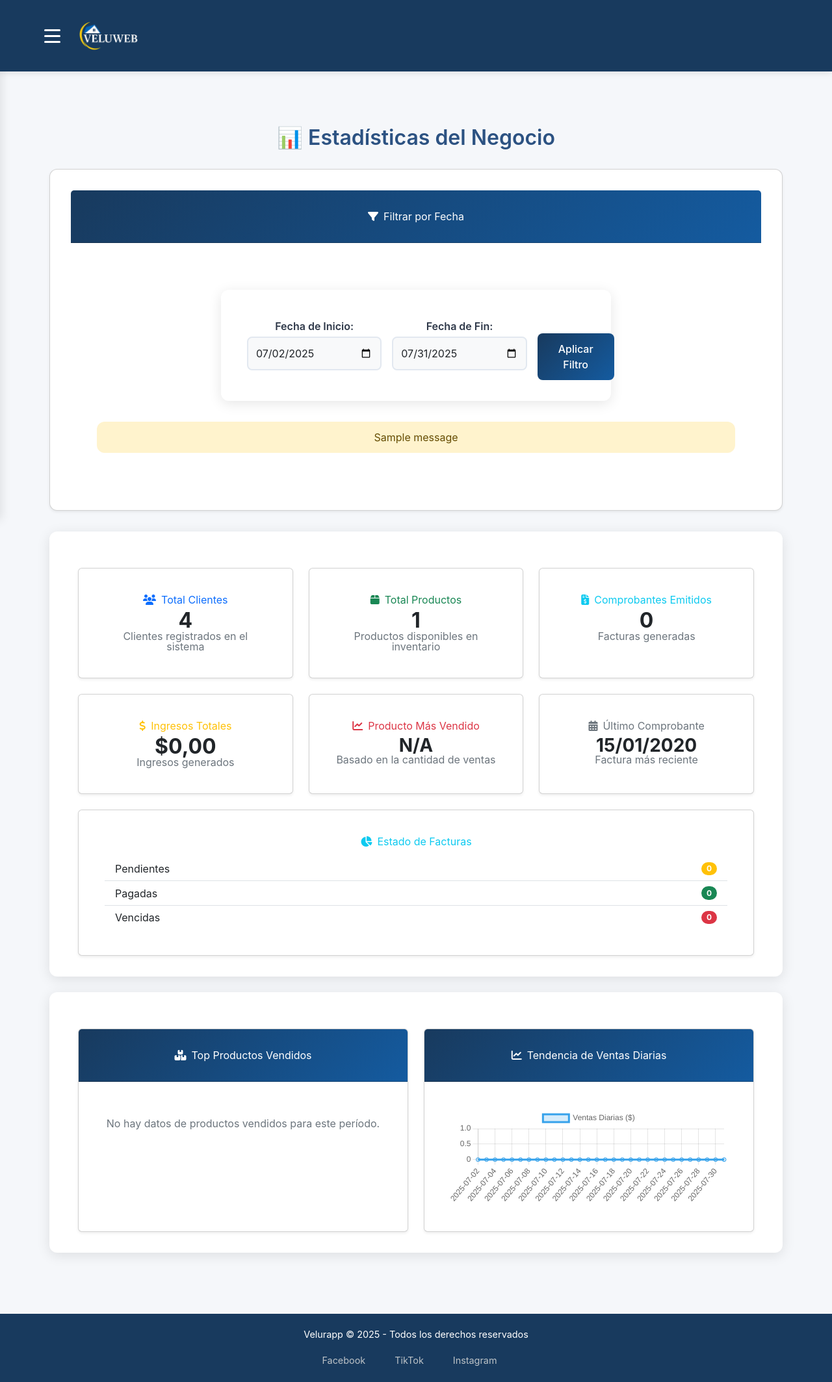
After one commit to Andynoz/Proyecto_Veluweb_2.0, a Django app: page /estadisticas/ in a window 1280 px wide. The commit adds this page. Shown: the whole page at 65% size. Run offline with Django 5.2, Linux system fonts and the light colour scheme; a user stored in the database is signed in; data comes from the database, SQL or seed files in the repository; tables that the repository leaves empty hold one stand-in row (values such as "Sample post"); one stand-in notice (Sample message) is shown.

Commit message:
feat: Modulo de estadisticas

```diff
--- /dev/null
+++ b/Proyecto_Veluweb/todo/templates/estadisticas/estadisticas.html
@@ -0,0 +1,248 @@
+{% extends "todo/layout2.html" %}
+{% load static %}
+
+{% block title %}Estadísticas | Veluweb{% endblock %}
+
+{% block content %}
+<div class="container mt-4">
+    <h1 class="mb-4 text-center">📊 Estadísticas del Negocio</h1>
+
+    <div class="card shadow-sm mb-4">
+        <div class="card-header bg-primary text-white">
+            <h5 class="mb-0"><i class="fas fa-filter me-2"></i>Filtrar por Fecha</h5>
+        </div>
+        <div class="card-body">
+            <form method="GET" action="{% url 'estadisticas' %}" class="row g-3 align-items-end">
+                <div class="col-md-5">
+                    <label for="fecha_inicio" class="form-label">Fecha de Inicio:</label>
+                    <input type="date" class="form-control" id="fecha_inicio" name="fecha_inicio" value="{{ fecha_inicio_str }}">
+                </div>
+                <div class="col-md-5">
+                    <label for="fecha_fin" class="form-label">Fecha de Fin:</label>
+                    <input type="date" class="form-control" id="fecha_fin" name="fecha_fin" value="{{ fecha_fin_str }}">
+                </div>
+                <div class="col-md-2 d-grid">
+                    <button type="submit" class="btn btn-primary">Aplicar Filtro</button>
+                </div>
+            </form>
+            {% if messages %}
+                <div class="mt-3">
+                    {% for message in messages %}
+                        <div class="alert alert-warning" role="alert">
+                            {{ message }}
+                        </div>
+                    {% endfor %}
+                </div>
+            {% endif %}
+        </div>
+    </div>
+
+    <div class="row row-cols-1 row-cols-md-2 row-cols-lg-3 g-4 mb-4">
+        <div class="col">
+            <div class="card shadow-sm h-100">
+                <div class="card-body">
+                    <h5 class="card-title text-primary"><i class="fas fa-users me-2"></i>Total Clientes</h5>
+                    <p class="card-text fs-2 fw-bold text-center">{{ total_clientes }}</p>
+                    <p class="card-text text-muted text-center"><small>Clientes registrados en el sistema</small></p>
+                </div>
+            </div>
+        </div>
+
+        <div class="col">
+            <div class="card shadow-sm h-100">
+                <div class="card-body">
+                    <h5 class="card-title text-success"><i class="fas fa-box me-2"></i>Total Productos</h5>
+                    <p class="card-text fs-2 fw-bold text-center">{{ total_productos }}</p>
+                    <p class="card-text text-muted text-center"><small>Productos disponibles en inventario</small></p>
+                </div>
+            </div>
+        </div>
+
+        <div class="col">
+            <div class="card shadow-sm h-100">
+                <div class="card-body">
+                    <h5 class="card-title text-info"><i class="fas fa-file-invoice-dollar me-2"></i>Comprobantes Emitidos</h5>
+                    <p class="card-text fs-2 fw-bold text-center">{{ num_facturas }}</p>
+                    <p class="card-text text-muted text-center"><small>Facturas generadas</small></p>
+                </div>
+            </div>
+        </div>
+
+        <div class="col">
+            <div class="card shadow-sm h-100">
+                <div class="card-body">
+                    <h5 class="card-title text-warning"><i class="fas fa-dollar-sign me-2"></i>Ingresos Totales</h5>
+                    <p class="card-text fs-2 fw-bold text-center">${{ ventas_totales|floatformat:2 }}</p>
+                    <p class="card-text text-muted text-center"><small>Ingresos generados</small></p>
+                </div>
+            </div>
+        </div>
+
+        <div class="col">
+            <div class="card shadow-sm h-100">
+                <div class="card-body">
+                    <h5 class="card-title text-danger"><i class="fas fa-chart-line me-2"></i>Producto Más Vendido</h5>
+                    <p class="card-text fs-3 fw-bold text-center">{{ producto_mas_vendido_nombre }}</p>
+                    <p class="card-text text-muted text-center"><small>Basado en la cantidad de ventas</small></p>
+                </div>
+            </div>
+        </div>
+
+        <div class="col">
+            <div class="card shadow-sm h-100">
+                <div class="card-body">
+                    <h5 class="card-title text-secondary"><i class="fas fa-calendar-alt me-2"></i>Último Comprobante</h5>
+                    <p class="card-text fs-3 fw-bold text-center">
+                        {% if ultima_factura %}
+                            {{ ultima_factura.fecha|date:"d/m/Y" }}
+                        {% else %}
+                            N/A
+                        {% endif %}
+                    </p>
+                    <p class="card-text text-muted text-center"><small>Factura más reciente</small></p>
+                </div>
+            </div>
+        </div>
+
+        <div class="col-lg-12">
+            <div class="card shadow-sm h-100">
+                <div class="card-body">
+                    <h5 class="card-title text-info"><i class="fas fa-chart-pie me-2"></i>Estado de Facturas</h5>
+                    <ul class="list-group list-group-flush mt-3">
+                        <li class="list-group-item d-flex justify-content-between align-items-center">
+                            Pendientes
+                            <span class="badge bg-warning rounded-pill">{{ estados_data.Vencida }}</span>
+                        </li>
+                        <li class="list-group-item d-flex justify-content-between align-items-center">
+                            Pagadas
+                            <span class="badge bg-success rounded-pill">{{ estados_data.Pagada }}</span>
+                        </li>
+                        <li class="list-group-item d-flex justify-content-between align-items-center">
+                            Vencidas
+                            <span class="badge bg-danger rounded-pill">{{ estados_data.Pendiente }}</span>
+                        </li>
+                    </ul>
+                </div>
+            </div>
+        </div>
+    </div>
+
+    <div class="row g-4 mt-4">
+        <div class="col-lg-6">
+            <div class="card shadow-sm h-100">
+                <div class="card-header bg-dark text-white">
+                    <h5 class="mb-0"><i class="fas fa-boxes me-2"></i>Top Productos Vendidos</h5>
+                </div>
+                <div class="card-body">
+                    <canvas id="topProductosChart"></canvas>
+                </div>
+            </div>
+        </div>
+        <div class="col-lg-6">
+            <div class="card shadow-sm h-100">
+                <div class="card-header bg-dark text-white">
+                    <h5 class="mb-0"><i class="fas fa-chart-line me-2"></i>Tendencia de Ventas Diarias</h5>
+                </div>
+                <div class="card-body">
+                    <canvas id="ventasDiariasChart"></canvas>
+                </div>
+            </div>
+        </div>
+    </div>
+
+</div>
+
+<script src="https://cdn.jsdelivr.net/npm/chart.js"></script>
+<script>
+    document.addEventListener('DOMContentLoaded', function() {
+        const topProductosLabels = {{ top_productos_labels|safe }};
+        const topProductosData = {{ top_productos_data|safe }};
+
+        if (topProductosLabels.length > 0) {
+            const ctxTopProductos = document.getElementById('topProductosChart').getContext('2d');
+            new Chart(ctxTopProductos, {
+                type: 'bar',
+                data: {
+                    labels: topProductosLabels,
+                    datasets: [{
+                        label: 'Cantidad Vendida',
+                        data: topProductosData,
+                        backgroundColor: [
+                            'rgba(75, 192, 192, 0.6)',
+                            'rgba(153, 102, 255, 0.6)',
+                            'rgba(255, 159, 64, 0.6)',
+                            'rgba(54, 162, 235, 0.6)',
+                            'rgba(255, 99, 132, 0.6)'
+                        ],
+                        borderColor: [
+                            'rgba(75, 192, 192, 1)',
+                            'rgba(153, 102, 255, 1)',
+                            'rgba(255, 159, 64, 1)',
+                            'rgba(54, 162, 235, 1)',
+                            'rgba(255, 99, 132, 1)'
+                        ],
+                        borderWidth: 1
+                    }]
+                },
+                options: {
+                    responsive: true,
+                    maintainAspectRatio: false,
+                    scales: {
+                        y: {
+                            beginAtZero: true
+                        }
+                    },
+                    plugins: {
+                        legend: {
+                            display: false
+                        }
+                    }
+                }
+            });
+        } else {
+            document.getElementById('topProductosChart').parentNode.innerHTML = '<p class="text-center text-muted mt-3">No hay datos de productos vendidos para este período.</p>';
+        }
+
+        const tendenciaVentasLabels = {{ tendencia_ventas_labels|safe }};
+        const tendenciaVentasData = {{ tendencia_ventas_data|safe }};
+
+        if (tendenciaVentasLabels.length > 0) {
+            const ctxVentasDiarias = document.getElementById('ventasDiariasChart').getContext('2d');
+            new Chart(ctxVentasDiarias, {
+                type: 'line',
+                data: {
+                    labels: tendenciaVentasLabels,
+                    datasets: [{
+                        label: 'Ventas Diarias ($)',
+                        data: tendenciaVentasData,
+                        borderColor: 'rgba(54, 162, 235, 1)',
+                        backgroundColor: 'rgba(54, 162, 235, 0.2)',
+                        tension: 0.3,
+                        fill: true
+                    }]
+                },
+                options: {
+                    responsive: true,
+                    maintainAspectRatio: false,
+                    scales: {
+                        y: {
+                            beginAtZero: true
+                        },
+                        x: {
+                            type: 'category',
+                            labels: tendenciaVentasLabels,
+                        }
+                    },
+                    plugins: {
+                        legend: {
+                            display: true
+                        }
+                    }
+                }
+            });
+        } else {
+            document.getElementById('ventasDiariasChart').parentNode.innerHTML = '<p class="text-center text-muted mt-3">No hay datos de ventas diarias para este período.</p>';
+        }
+    });
+</script>
+{% endblock %}
--- a/Proyecto_Veluweb/todo/templates/todo/layout2.html
+++ b/Proyecto_Veluweb/todo/templates/todo/layout2.html
@@ -9,36 +9,35 @@
   <link href="https://cdn.jsdelivr.net/npm/bootstrap@5.3.2/dist/css/bootstrap.min.css" rel="stylesheet">
   <link href="https://cdn.jsdelivr.net/npm/bootstrap-icons@1.10.5/font/bootstrap-icons.css" rel="stylesheet">
 
-  <!-- Estilo personalizado -->
+  {# Favicon principal (este ya estaba bien) #}
+  <link rel="icon" href="{% static 'todo/favicon.ico' %}" type="image/x-icon">
+
+  {# Apple Touch Icon (corregido para apuntar a la carpeta images) #}
+  <link rel="apple-touch-icon" href="{% static 'todo/images/apple-touch-icon.png' %}">
+
   <link rel="stylesheet" href="{% static 'todo/styles.css' %}">
   <link rel="stylesheet" href="https://cdnjs.cloudflare.com/ajax/libs/font-awesome/6.5.0/css/all.min.css">
 </head>
 <body class="desplegable">
 
-  <!-- Checkbox oculto para controlar el menú -->
   <input type="checkbox" id="menu-toggle" class="control-menu-lateral">
 
-  <!-- Overlay para cerrar el menú -->
   <label for="menu-toggle" class="fondo-oscuro"></label>
 
-  <!-- Encabezado con menú hamburguesa -->
   <header class="encabezado-principal">
     <div class="wrapper-encabezado">
-      <!-- Botón hamburguesa -->
       <label for="menu-toggle" class="btn-menu-desplegable">
         <span class="barra-menu"></span>
         <span class="barra-menu"></span>
         <span class="barra-menu"></span>
       </label>
 
-      <!-- Logo y título -->
       <div class="zona-branding">
         <img src="{% static 'todo/images/logo.png' %}" alt="Logo de Veluros" class="logotipo-empresa">
       </div>
     </div>
   </header>
 
-  <!-- Menú lateral -->
   <nav class="sidebar-navegacion">
     <div class="header-sidebar">
       <div class="info-usuario">
@@ -68,6 +67,11 @@
             <span class="etiqueta-opcion">Facturas</span>
         </a>
     </li>
+    <li class="item-navegacion"> {# NUEVO ENLACE A ESTADISTICAS #}
+        <a href="{% url 'estadisticas' %}" class="link-navegacion">
+            <span class="etiqueta-opcion">Estadísticas</span>
+        </a>
+    </li>
     <li class="item-navegacion division-menu">
         <a href="{% url 'logout' %}" class="link-navegacion boton-salir">
             <span class="etiqueta-opcion">Cerrar Sesión</span>
@@ -76,7 +80,6 @@
 </ul>
   </nav>
 
-  <!-- Contenido dinámico -->
   <main class="seccion-contenido" id="contenidoPrincipal">
     {% block content %}
     <div class="muestra-contenido">
@@ -86,7 +89,6 @@
     {% endblock %}
   </main>
 
-  <!-- Footer -->
   <footer class="pie-de-pagina">
     <p class="texto-copyright">Velurapp &copy; 2025 - Todos los derechos reservados</p>
     <ul class="redes-sociales">
--- a/Proyecto_Veluweb/todo/urls.py
+++ b/Proyecto_Veluweb/todo/urls.py
@@ -41,6 +41,7 @@ urlpatterns = [
     path('facturas/<int:pk>/', views.detalle_factura, name='detalle_factura'),
     path('facturas/<int:pk>/editar/', views.editar_factura, name='editar_factura'),
     path('facturas/<int:pk>/eliminar/', views.eliminar_factura, name='eliminar_factura'),
+    path('estadisticas/', views.estadisticas_view, name='estadisticas'),
 ]
 
 # Para servir archivos multimedia en desarrollo
--- a/Proyecto_Veluweb/todo/views.py
+++ b/Proyecto_Veluweb/todo/views.py
@@ -1,7 +1,7 @@
 from django.shortcuts import render, redirect, get_object_or_404
 from django.urls import reverse
 from django.http import HttpResponse, JsonResponse
-from .models import Cliente
+from .models import Cliente, Producto, Factura, DetalleFactura
 from .forms import ClienteForm
 from django.contrib.auth import authenticate, login, logout, get_user_model
 from django.contrib.auth.forms import AuthenticationForm, UserCreationForm
@@ -10,26 +10,111 @@ from django.contrib import messages
 from .models import PasswordResetToken
 from django.utils import timezone
 from django.core.mail import send_mail
-from datetime import timedelta
+from datetime import timedelta, date, datetime
 from django.db import IntegrityError
 from django.contrib.auth.backends import ModelBackend
-from .models import Producto
 from .forms import ProductoForm
-from .models import Factura, DetalleFactura
 from .forms import FacturaForm, DetalleFacturaFormSet, DetalleFacturaForm
 from django.forms import modelformset_factory
 from django.contrib.auth.decorators import login_required
 from django.core.paginator import Paginator
-from django.db.models import Q
+from django.db.models import Q, Sum, Count, F
+from django.db.models.functions import TruncDay
+import json
 
 
+@login_required
+def estadisticas_view(request):
+    end_date_str = request.GET.get('fecha_fin')
+    start_date_str = request.GET.get('fecha_inicio')
+
+    if end_date_str:
+        end_date = datetime.strptime(end_date_str, '%Y-%m-%d').date()
+    else:
+        end_date = timezone.now().date()
+
+    if start_date_str:
+        start_date = datetime.strptime(start_date_str, '%Y-%m-%d').date()
+    else:
+        start_date = end_date - timedelta(days=29)
+
+    if start_date > end_date:
+        messages.warning(request, "La fecha de inicio no puede ser posterior a la fecha de fin.")
+        start_date = end_date - timedelta(days=29)
+
+    ventas_totales = Factura.objects.filter(
+        fecha__date__range=[start_date, end_date]
+    ).aggregate(total=Sum('monto_total'))['total'] or 0
+
+    num_facturas = Factura.objects.filter(
+        fecha__date__range=[start_date, end_date]
+    ).count()
+
+    estado_facturas = Factura.objects.filter(
+        fecha__date__range=[start_date, end_date]
+    ).values('estado').annotate(count=Count('id')).order_by('estado')
+
+    estado_dict = {item['estado']: item['count'] for item in estado_facturas}
+    estados_data = {
+        'Pagada': estado_dict.get('Pagada', 0),
+        'Pendiente': estado_dict.get('Pendiente', 0),
+        'Vencida': estado_dict.get('Vencida', 0),
+    }
+
+    top_productos_vendidos = DetalleFactura.objects.filter(
+        factura__fecha__date__range=[start_date, end_date]
+    ).values('producto__nombre').annotate(
+        total_cantidad=Sum('cantidad')
+    ).order_by('-total_cantidad')[:5]
+
+    top_productos_labels = [item['producto__nombre'] for item in top_productos_vendidos]
+    top_productos_data = [float(item['total_cantidad']) for item in top_productos_vendidos]
+
+    producto_mas_vendido_nombre = top_productos_labels[0] if top_productos_labels else "N/A"
+
+
+    ventas_diarias = Factura.objects.filter(
+        fecha__date__range=[start_date, end_date]
+    ).annotate(
+        day=TruncDay('fecha')
+    ).values('day').annotate(
+        total_dia=Sum('monto_total')
+    ).order_by('day')
+
+    date_range = [start_date + timedelta(days=x) for x in range((end_date - start_date).days + 1)]
+    ventas_diarias_dict = {item['day'].date(): float(item['total_dia']) for item in ventas_diarias}
+
+    tendencia_ventas_labels = [d.strftime('%Y-%m-%d') for d in date_range]
+    tendencia_ventas_data = [ventas_diarias_dict.get(d, 0) for d in date_range]
+
+    total_clientes = Cliente.objects.count()
+    total_productos = Producto.objects.count()
+    ultima_factura = Factura.objects.order_by('-fecha').first()
+
+    context = {
+        'ventas_totales': ventas_totales,
+        'num_facturas': num_facturas,
+        'estados_data': estados_data,
+        'top_productos_labels': json.dumps(top_productos_labels),
+        'top_productos_data': json.dumps(top_productos_data),
+        'producto_mas_vendido_nombre': producto_mas_vendido_nombre,
+        'tendencia_ventas_labels': json.dumps(tendencia_ventas_labels),
+        'tendencia_ventas_data': json.dumps(tendencia_ventas_data),
+        'fecha_inicio_str': start_date.strftime('%Y-%m-%d'),
+        'fecha_fin_str': end_date.strftime('%Y-%m-%d'),
+        'total_clientes': total_clientes,
+        'total_productos': total_productos,
+        'ultima_factura': ultima_factura,
+    }
+
+    return render(request, 'estadisticas/estadisticas.html', context)
 
 def home(request):
     return render(request, 'todo/home.html')
 
 @login_required
 def tabla(request):
-    query = request.GET.get('buscar')  # toma el texto de búsqueda si lo hay
+    query = request.GET.get('buscar')
 
     if query:
         lista_clientes = Cliente.objects.filter(
@@ -47,7 +132,7 @@ def tabla(request):
 
     return render(request, 'todo/tabla.html', {
         'clientes': clientes,
-        'query': query  # para que puedas volver a mostrar lo buscado
+        'query': query
     })
 
 @login_required
@@ -215,7 +300,7 @@ def bienvenida(request):
 
 @login_required
 def productos_index(request):
-    query = request.GET.get("buscar")  # ← input del buscador
+    query = request.GET.get("buscar")
 
     if query:
         productos_lista = Producto.objects.filter(
```
Also changed, not shown: Proyecto_Veluweb/clientes/settings.py (+74 -27 lines), Proyecto_Veluweb/todo/models.py (+27 -4 lines), Proyecto_Veluweb/todo/static/todo/favicon.ico (added), Proyecto_Veluweb/todo/static/todo/images/apple-touch-icon.png (added), Proyecto_Veluweb/todo/static/todo/images/favicon/android-chrome-192x192.png (added), Proyecto_Veluweb/todo/static/todo/images/favicon/android-chrome-512x512.png (added), Proyecto_Veluweb/todo/static/todo/images/favicon/favicon-16x16.png (added), Proyecto_Veluweb/todo/static/todo/images/favicon/favicon-32x32.png (added). Lines whose indentation alone changed are shown as unchanged.
